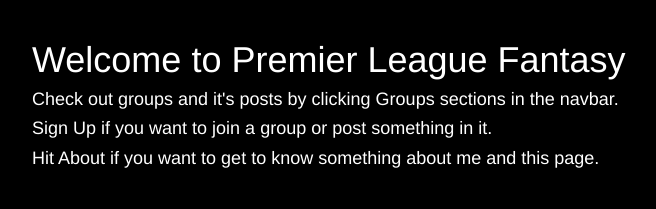
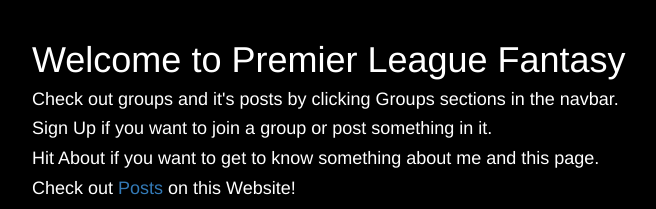
Before and after one commit to jakubmac1/SocialClone, a Django app: template templates/index.html in a window 1280 px wide. Shown: the part 52-261 px from the top of the page, without its empty margins (38-694 px from the left). Run offline with Django 3.2, Linux system fonts and the light colour scheme; the template is opened without the code that fills it, so the values that code supplies are empty; a map, chart or similar area stays blank; some libraries are stand-ins or nearby versions.

Commit message:
premierr

```diff
--- a/templates/index.html
+++ b/templates/index.html
@@ -5,4 +5,5 @@
     <h4>Check out groups and it's posts by clicking Groups sections in the navbar.</h4>
     <h4>Sign Up if you want to join a group or post something in it.</h4>
     <h4>Hit About if you want to get to know something about me and this page.</h4>
+    <h4>Check out <a href="{% url 'posts:all' %}">Posts</a> on this Website!</h4>
 {% endblock %}
```
Also changed, not shown: db.sqlite3.
